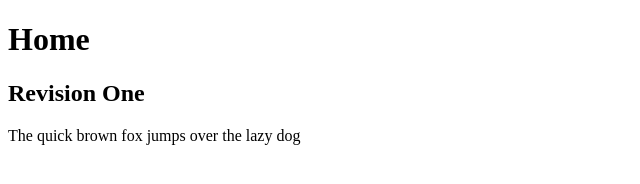
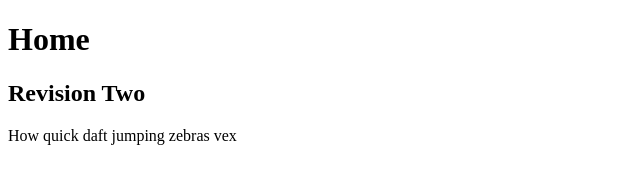
Before and after one commit to patjunekim/Projects_GIT, a plain HTML site: page index.html in a window 1280 px wide. Shown: the whole page, without its empty margins (0-640 px from the left). Drawn offline with Linux system fonts and the light colour scheme.

Commit message:
Revision Two

```diff
--- a/index.html
+++ b/index.html
@@ -6,7 +6,7 @@
 </head>
 <body>
 	<h1>Home</h1>
-	<h2>Revision One</h2>
-		<p>The quick brown fox jumps over the lazy dog</p>
+	<h2>Revision Two</h2>
+		<p>How quick daft jumping zebras vex</p>
 </body>
 </html>
```
